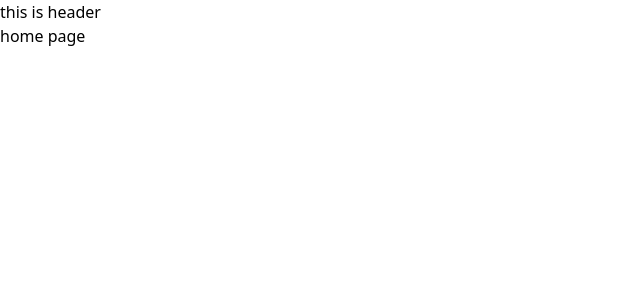
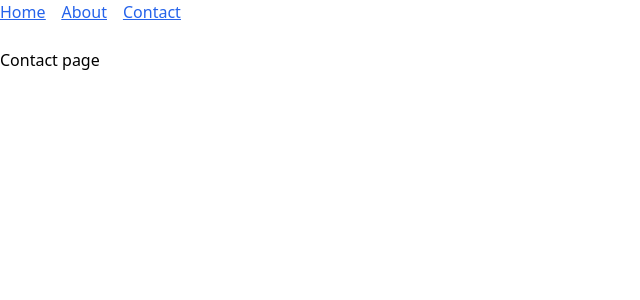
Before and after one commit to waqar-mumtaz/code_x_design, a React (Vite) app: page /about in a window 1280 px wide. Shown: the top 300 px of the page, without its empty margins (0-640 px from the left). Built offline with nearby package versions, Linux system fonts and the light colour scheme.

Commit message:
add router

```diff
--- a/package.json
+++ b/package.json
@@ -11,7 +11,8 @@
   },
   "dependencies": {
     "react": "^18.3.1",
-    "react-dom": "^18.3.1"
+    "react-dom": "^18.3.1",
+    "react-router-dom": "^7.8.2"
   },
   "devDependencies": {
     "@eslint/js": "^9.9.0",
--- a/src/App.tsx
+++ b/src/App.tsx
@@ -1,11 +1,18 @@
 import Home from "./pages/home";
 import Header from "./components/header";
+import About from "./pages/about";
+import { Routes, Route } from "react-router-dom";
+import Contact from "./pages/contact";
 
 function App() {
   return (
     <div>
       <Header />
-      <Home />
+      <Routes>
+        <Route path="/" element={<Home />} />
+        <Route path="/about" element={<About />} />
+        <Route path="/contact" element={<Contact />} />
+      </Routes>
     </div>
   );
 }
--- a/src/components/header/index.tsx
+++ b/src/components/header/index.tsx
@@ -1,9 +1,14 @@
 import React from "react";
+import { Link } from "react-router-dom";
 
-const Header = ()=> {
-    return(
-        <p>this is header</p>
-    )
-}
+const Header = () => {
+  return (
+    <nav className="flex gap-4 mb-6 text-blue-600 underline">
+      <Link to="/">Home</Link>
+      <Link to="/about">About</Link>
+      <Link to="/contact">Contact</Link>
+    </nav>
+  );
+};
 
 export default Header;
--- a/src/main.tsx
+++ b/src/main.tsx
@@ -1,10 +1,14 @@
-import { StrictMode } from 'react'
-import { createRoot } from 'react-dom/client'
-import App from './App.tsx'
-import './index.css'
+import React from "react";
+import ReactDOM from "react-dom";
+import { BrowserRouter } from "react-router-dom";
+import App from "./App";
+import "./index.css";
 
-createRoot(document.getElementById('root')!).render(
-  <StrictMode>
-    <App />
-  </StrictMode>,
-)
+ReactDOM.render(
+  <React.StrictMode>
+    <BrowserRouter>
+      <App />
+    </BrowserRouter>
+  </React.StrictMode>,
+  document.getElementById("root")
+);
--- /dev/null
+++ b/src/pages/about/index.tsx
@@ -0,0 +1,7 @@
+import React from "react";
+
+const About = () => {
+  return <p className="tr ">Contact page</p>;
+};
+
+export default About;
--- /dev/null
+++ b/src/pages/contact/index.tsx
@@ -0,0 +1,7 @@
+import React from "react";
+
+const Contact = () => {
+  return <p className="tr ">Contact page</p>;
+};
+
+export default Contact;
```
Also changed, not shown: 1 other file (tests, documents, lock files or other folders).
